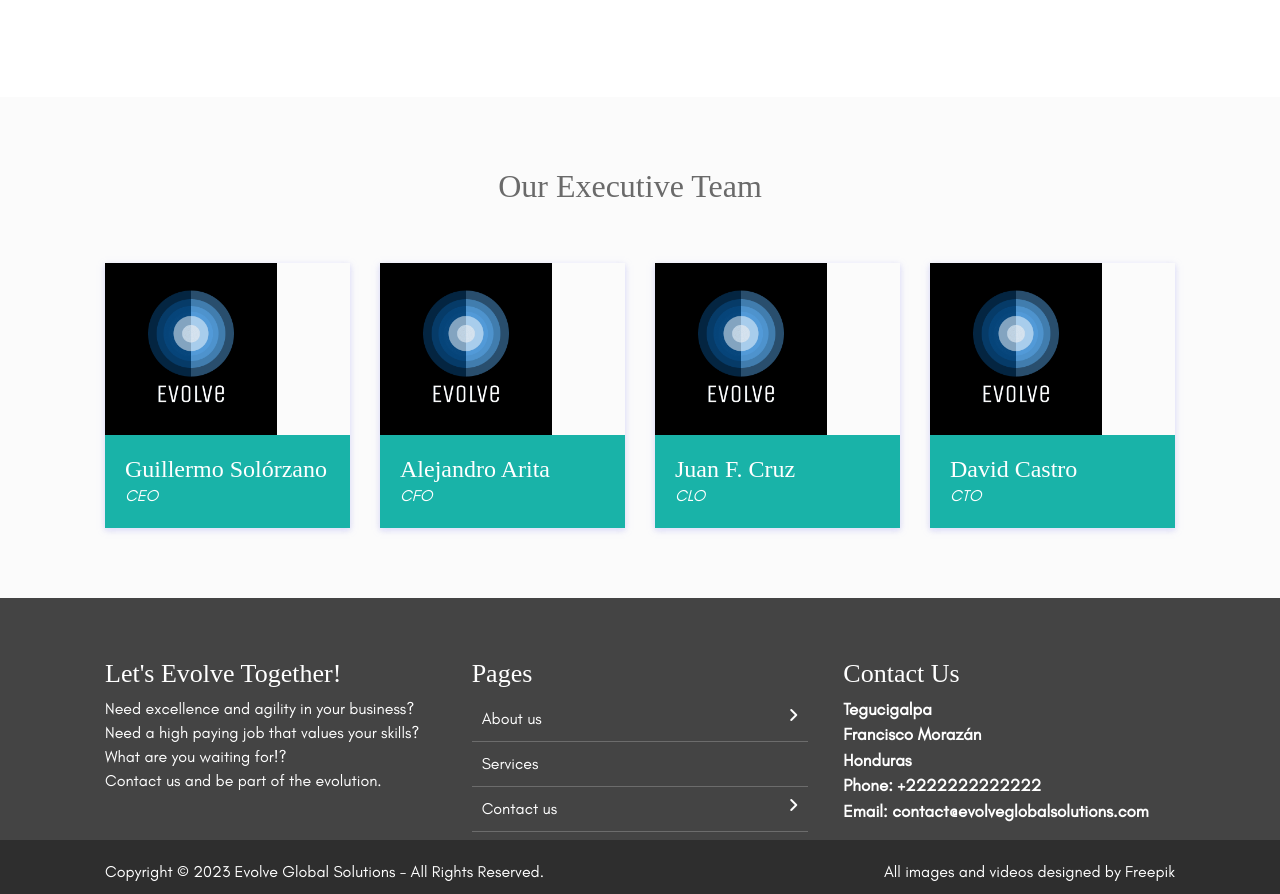
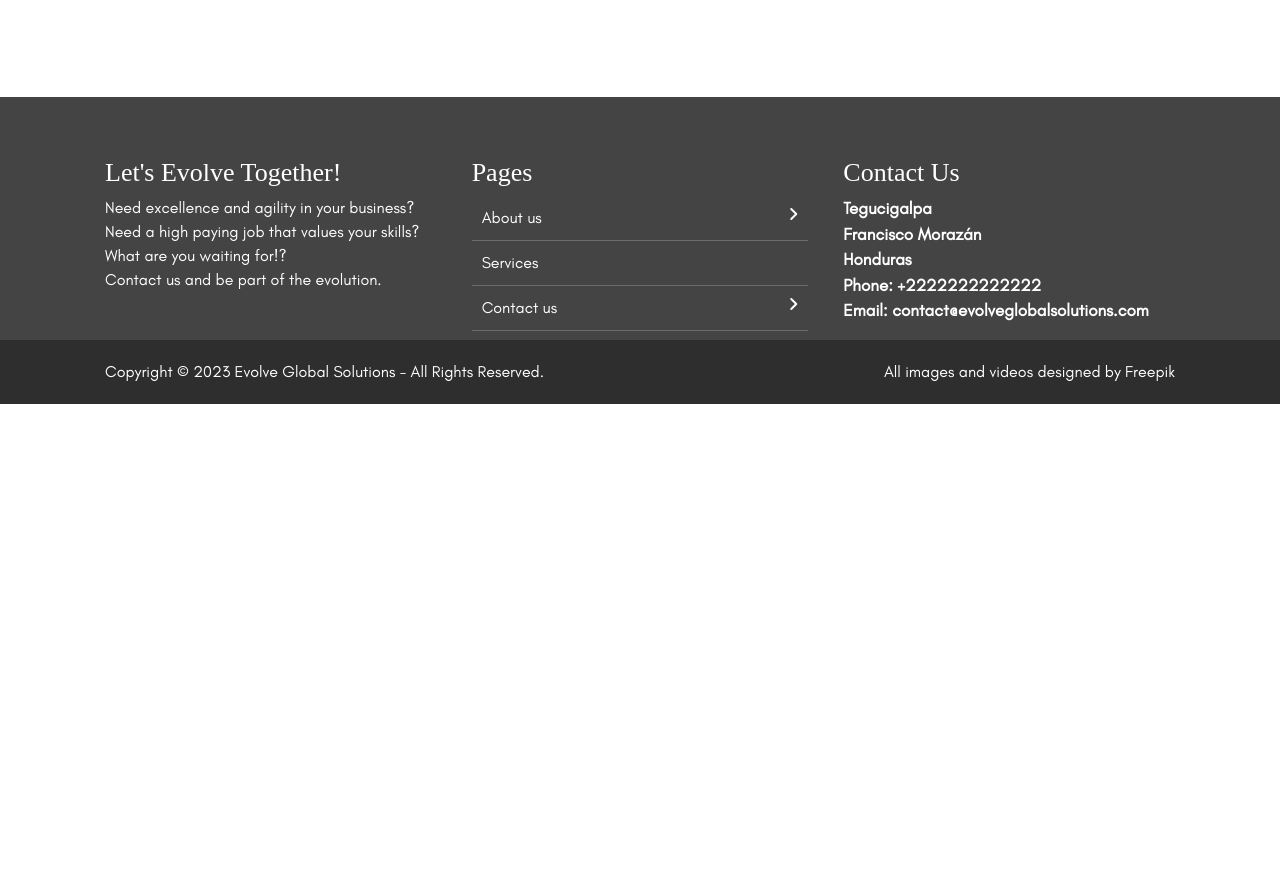
Before and after one commit to davidcastro24/EvolveWebsite, a plain HTML site: page index.html in a window 1280 px wide. Shown: the part 3165-4059 px from the top of the page. After the commit the page ends 3569 px from the top, so only its background shows below. Drawn offline with Linux system fonts and the light colour scheme; files whose address does not match are found by name.

Commit message:
removing team section for the moment

```diff
--- a/index.html
+++ b/index.html
@@ -309,7 +309,7 @@
         </div>
       </div>
     </section>
-    <section class="our-team">
+    <!--<section class="our-team">
       <div class="container">
         <div class="inner-title row">
           <h2>Our Executive Team</h2>
@@ -353,7 +353,7 @@
           </div>
         </div>
       </div>
-    </section>
+    </section>-->
     <footer class="footer">
       <div class="container">
         <div class="row">
```
